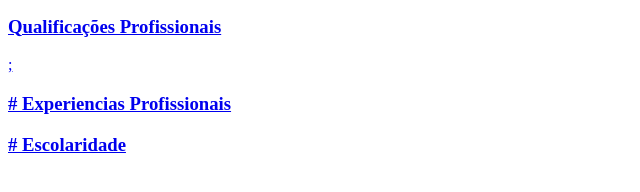
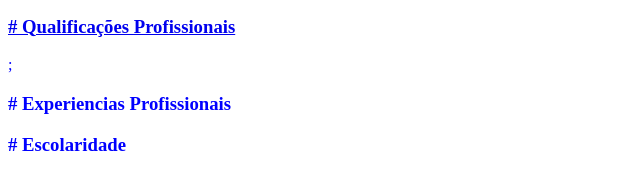
Before and after one commit to roberto7luna/CRL, a plain HTML site: page index.html in a window 1280 px wide. Shown: the part 346-538 px from the top of the page, 0-640 px from the left. Drawn offline with Linux system fonts and the light colour scheme.

Commit message:
Update index.html

```diff
--- a/index.html
+++ b/index.html
@@ -18,7 +18,7 @@
 
    </div>
 
-    <h3> <a href="Qualificações Profissionais.html"> Qualificações Profissionais</h3>;
+      <h3> <a href="Qualificações Profissionais.html"># Qualificações Profissionais </a></h3>;
     <h3># Experiencias Profissionais</h3>
     <h3># Escolaridade</h3>
 
```
